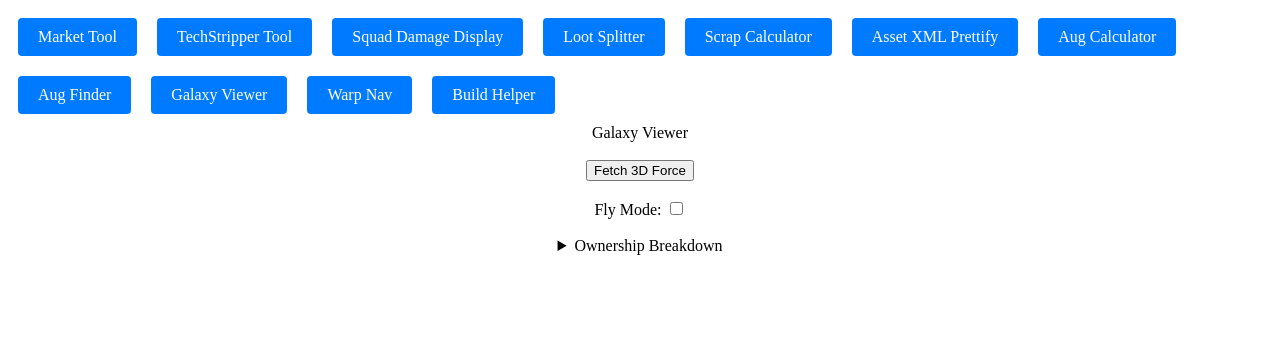
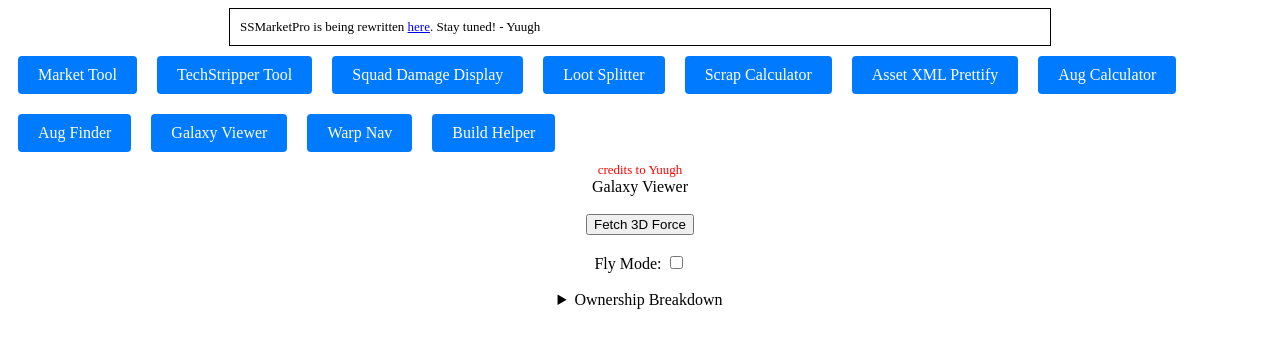
Before and after one commit to Drew99Kt/ssMarketPro, a Vue app: page /galaxyViewer in a window 1280 px wide. Shown: the top 348 px of the page. Built offline with nearby package versions, Linux system fonts and the light colour scheme; what v-network-graph would draw is missing.

Commit message:
update attribitions and mention sonatabrain

```diff
--- a/src/components/TopNavBar.vue
+++ b/src/components/TopNavBar.vue
@@ -1,4 +1,9 @@
 <template>
+    <div id="banner">
+        <div id="banner-content">
+            SSMarketPro is being rewritten <a href="https://www.sonatabrain.com">here</a>. Stay tuned! - Yuugh
+        </div>
+    </div>
     <div>
       <router-link to="/market" tag="button" class="button-style">Market Tool</router-link>
       <router-link to="/techstripper" tag="button" class="button-style">TechStripper Tool</router-link>
@@ -49,4 +54,18 @@
   color-scheme: light dark;
 }
 
+div#banner {
+  /*position: absolute;
+  top: 0;
+  left: 0;
+  /*background-color: #DDEEEE; */
+  width: 100%;
+}
+div#banner-content {
+  width: 800px;
+  margin: 0 auto;
+  padding: 10px;
+  border: 1px solid #000;
+  font-size: small;
+}
   </style>
--- a/src/components/app/AssetXMLPrettify.vue
+++ b/src/components/app/AssetXMLPrettify.vue
@@ -1,6 +1,6 @@
 <template>
     <TopNavBar />
-    <div class="wip">WIP</div>
+    <div class="attribution">credits to Yuugh</div>
     <div class="container">WIP Asset XML Prettify utility.</div>
     <br>
     <div class="container">
@@ -257,4 +257,14 @@ table td:nth-child(3) { text-align: right; }
     align-items: center;
     margin-top: 10px;
     width: 75%;
-}</style>
+}
+.attribution {
+    display: flex;
+    flex-direction: column;
+    align-items: center;
+    color: red;
+    font-size: small;
+    /* color: grey; */
+}
+
+</style>
--- a/src/components/app/AugCalculator.vue
+++ b/src/components/app/AugCalculator.vue
@@ -1,6 +1,6 @@
 <template>
     <TopNavBar />
-    <div class="wip">WIP</div>
+    <div class="attribution">credits to Yuugh</div>
     <div class="container">WIP Augmenter Calculator (Exact name).</div>
     <br>
     <div class="container">
@@ -138,13 +138,6 @@ Qa'ik Banu Akk'oj`,
     align-items: center;
 }
 
-.wip {
-    display: flex;
-    flex-direction: column;
-    align-items: center;
-    color: red;
-}
-
 textarea {
   width: 100%;
   height: 200px;
@@ -157,4 +150,14 @@ table td:nth-child(2) { text-align: right; }
 table tr:nth-child(odd) td{
     /* background-color: rgb(245, 245, 245); */
 }
+
+.attribution {
+    display: flex;
+    flex-direction: column;
+    align-items: center;
+    color: red;
+    font-size: small;
+    /* color: grey; */
+}
+
 </style>
--- a/src/components/app/AugFinder.vue
+++ b/src/components/app/AugFinder.vue
@@ -1,6 +1,6 @@
 <template>
     <TopNavBar />
-    <div class="wip">WIP</div>
+    <div class="attribution">credits to Yuugh</div>
     <div class="container">WIP Augmenter Finder.</div>
     <br>
     <div class="container">
@@ -331,4 +331,14 @@ table td:nth-child(2) { text-align: left; }
 table tr:nth-child(odd) td{
     /* background-color: rgb(245, 245, 245); */
 }
+
+.attribution {
+    display: flex;
+    flex-direction: column;
+    align-items: center;
+    color: red;
+    font-size: small;
+    /* color: grey; */
+}
+
 </style>
--- a/src/components/app/BuildHelper.vue
+++ b/src/components/app/BuildHelper.vue
@@ -1,6 +1,6 @@
 <template>
     <TopNavBar />
-    <div class="wip">credits to DragonGod004 & enk</div>
+    <div class="attribution">credits to Yuugh & DragonGod004 & enk</div>
     <br>
     <div class="container">WIP Build Helper (Exact Name).</div>
     <br>
@@ -179,13 +179,6 @@ export default {
     align-items: center;
 }
 
-.wip {
-    display: flex;
-    flex-direction: column;
-    align-items: center;
-    /* color: grey; */
-}
-
 textarea {
   width: 100%;
   height: 200px;
@@ -198,4 +191,13 @@ table td:nth-child(2) { text-align: right; }
 table tr:nth-child(odd) td{
     /* background-color: rgb(245, 245, 245); */
 }
+
+.attribution {
+    display: flex;
+    flex-direction: column;
+    align-items: center;
+    color: red;
+    font-size: small;
+    /* color: grey; */
+}
 </style>
--- a/src/components/app/GalaxyViewer.vue
+++ b/src/components/app/GalaxyViewer.vue
@@ -1,5 +1,6 @@
 <template>
     <TopNavBar />
+    <div class="attribution">credits to Yuugh</div>
     <div class="container">Galaxy Viewer</div>
     <br>
     <div class="container">
@@ -238,4 +239,13 @@ th, td {
 tr:nth-child(odd) {
   /* background-color: #f2f2f2; */
 }
+
+.attribution {
+    display: flex;
+    flex-direction: column;
+    align-items: center;
+    color: red;
+    font-size: small;
+    /* color: grey; */
+}
 </style>
--- a/src/components/app/LootSplitter.vue
+++ b/src/components/app/LootSplitter.vue
@@ -1,5 +1,6 @@
 <template>
     <TopNavBar />
+    <div class="attribution">credits to grand.plat</div>
     <div class="wip">WIP</div>
     <div class="container">Currently this will only split the items randomly</div>
     <br>
@@ -127,4 +128,14 @@
     margin-top: 10px;
     width: 75%;
   }
+
+.attribution {
+    display: flex;
+    flex-direction: column;
+    align-items: center;
+    color: red;
+    font-size: small;
+    /* color: grey; */
+}
+
   </style>
--- a/src/components/app/Market.vue
+++ b/src/components/app/Market.vue
@@ -1,5 +1,6 @@
 <template>
   <TopNavBar />
+  <div class="attribution">credits to grand.plat</div>
   <div class="container">
     <textarea v-model="textInput" placeholder="Enter text separated by |"></textarea>
     <button @click="resetNumbers">Reset Numbers</button>
@@ -142,4 +143,14 @@ th, td {
   top: 0;
   /* background-color: white; */
 }
+
+.attribution {
+    display: flex;
+    flex-direction: column;
+    align-items: center;
+    color: red;
+    font-size: small;
+    /* color: grey; */
+}
+
   </style>
--- a/src/components/app/ScrapCalculator.vue
+++ b/src/components/app/ScrapCalculator.vue
@@ -1,6 +1,6 @@
 <template>
 <TopNavBar />
-<div class="wip">WIP</div>
+<div class="attribution">credits to Yuugh & DragonGod004 </div>
 <div class="container">Currently this will calculate total scrap value of a pasted inventory using a partial (and potentially outdated) scrap database.</div>
 <br>
 <div class="container">
@@ -199,4 +199,14 @@ th, td {
 }
 table td:nth-child(1) { text-align: left; }
 table td:nth-child(2) { text-align: right; }
+
+.attribution {
+    display: flex;
+    flex-direction: column;
+    align-items: center;
+    color: red;
+    font-size: small;
+    /* color: grey; */
+}
+
 </style>
--- a/src/components/app/SquadDamageDisplay.vue
+++ b/src/components/app/SquadDamageDisplay.vue
@@ -1,5 +1,6 @@
 <template>
     <TopNavBar />
+    <div class="attribution">credits to grand.plat </div>
     <div class="container">
         <textarea v-model="inputData" placeholder="Enter data" @input="processData"></textarea>
 
@@ -177,9 +178,19 @@ th, td {
   border: 1px solid black;
 }
 
-  .container {
+.container {
+  display: flex;
+  flex-direction: column;
+  align-items: center;
+}
+
+.attribution {
     display: flex;
     flex-direction: column;
     align-items: center;
-  }
-  </style>
+    color: red;
+    font-size: small;
+    /* color: grey; */
+}
+
+</style>
--- a/src/components/app/TechStripper.vue
+++ b/src/components/app/TechStripper.vue
@@ -1,5 +1,6 @@
 <template>
   <TopNavBar />
+  <div class="attribution">credits to grand.plat</div>
     <div class="container">
       <textarea v-model="textInput" placeholder="Paste items here"></textarea>
 
@@ -130,4 +131,14 @@
     top: 0;
     /* background-color: white; */
   }
-    </style>
+
+.attribution {
+  display: flex;
+  flex-direction: column;
+  align-items: center;
+  color: red;
+  font-size: small;
+  /* color: grey; */
+}
+
+</style>
--- a/src/components/app/WarpNavigator.vue
+++ b/src/components/app/WarpNavigator.vue
@@ -1,6 +1,6 @@
 <template>
     <TopNavBar />
-    <div class="wip">WIP</div>
+    <div class="attribution">credits to Yuugh</div>
     <div class="container">WIP Warp Navigator.</div>
     <br>
     <div class="container">
@@ -192,4 +192,13 @@ export default {
   padding: 10px;
   margin-bottom: 10px;
 }
+
+.attribution {
+    display: flex;
+    flex-direction: column;
+    align-items: center;
+    color: red;
+    font-size: small;
+    /* color: grey; */
+}
 </style>
```
